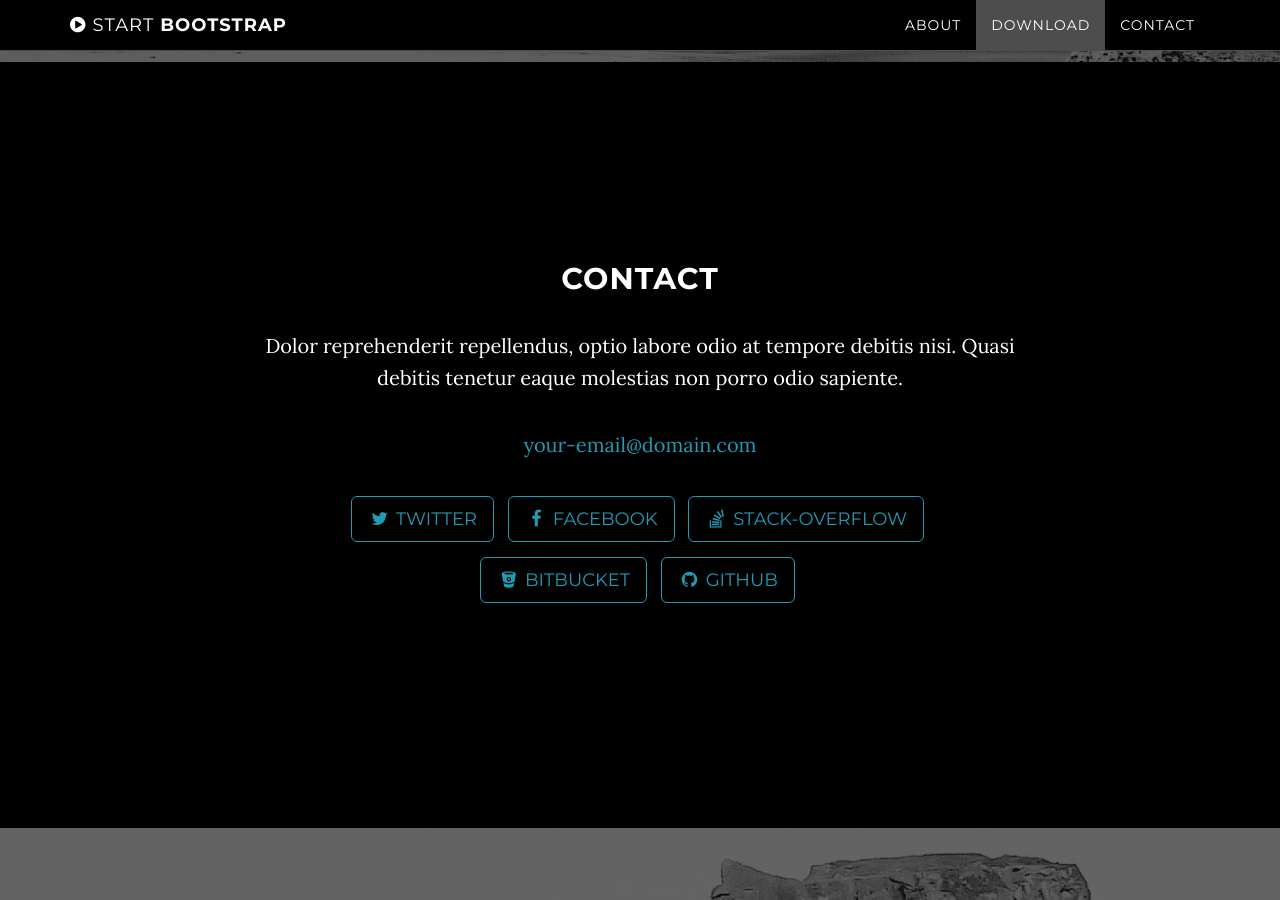
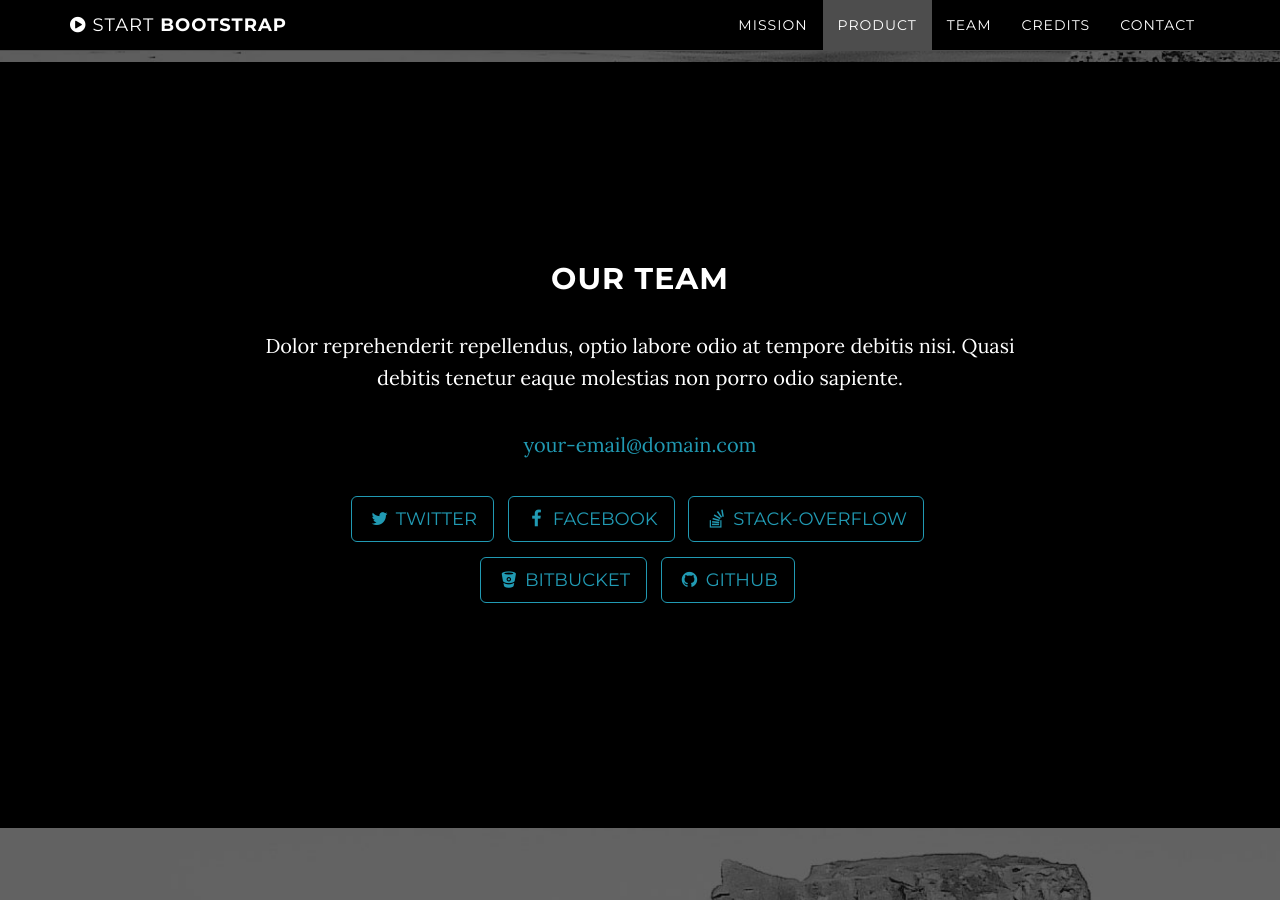
Before and after one commit to snarain677/agency-capstone-website, a Jekyll site: the page built from index.html, in a window 1280 px wide and 900 px high, scrolled down 1931 px. Built offline with Jekyll 4.4.1, drawn with Linux system fonts in a browser that asks for light colours.

Commit message:
Updated navigation bar and header of team page

```diff
--- a/_includes/nav.html
+++ b/_includes/nav.html
@@ -18,10 +18,16 @@
                         <a href="#page-top"></a>
                     </li>
                     <li>
-                        <a class="page-scroll" href="#about">About</a>
+                        <a class="page-scroll" href="#about">Mission</a>
                     </li>
                     <li>
-                        <a class="page-scroll" href="#download">Download</a>
+                        <a class="page-scroll" href="#download">Product</a>
+                    </li>
+                    <li>
+                        <a class="page-scroll" href="#team">Team</a>
+                    </li>
+                    <li>
+                        <a class="page-scroll" href="#credits">Credits</a>
                     </li>
                     <li>
                         <a class="page-scroll" href="#contact">Contact</a>
--- a/_includes/team.html
+++ b/_includes/team.html
@@ -1,8 +1,8 @@
     <!-- Contact Section -->
-    <section id="contact" class="container content-section text-center">
+    <section id="team" class="container content-section text-center">
         <div class="row">
             <div class="col-lg-8 col-lg-offset-2">
-                <h2>Contact</h2>
+                <h2>Our Team</h2>
                 <p>Dolor reprehenderit repellendus, optio labore odio at tempore debitis nisi. Quasi debitis tenetur eaque molestias non porro odio sapiente.</p>
                 <p><a href="mailto:{{ site.email }}">{{ site.email }}</a>
                 </p>
```
